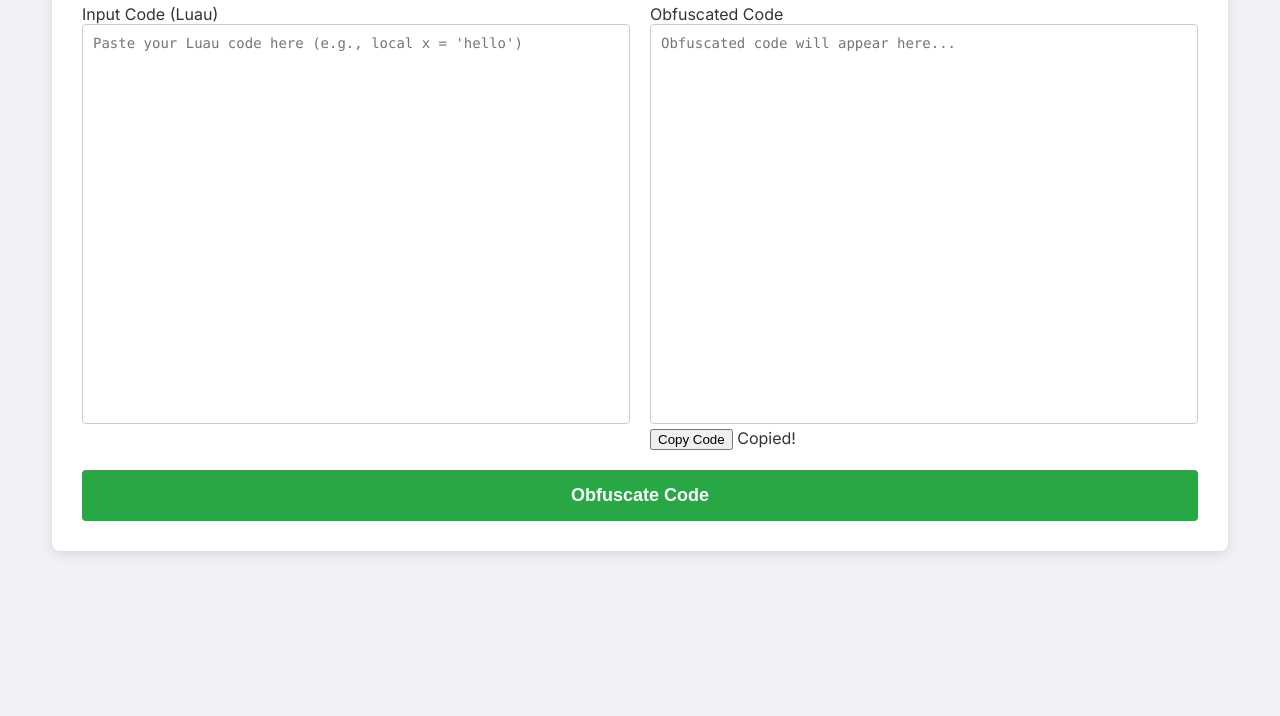
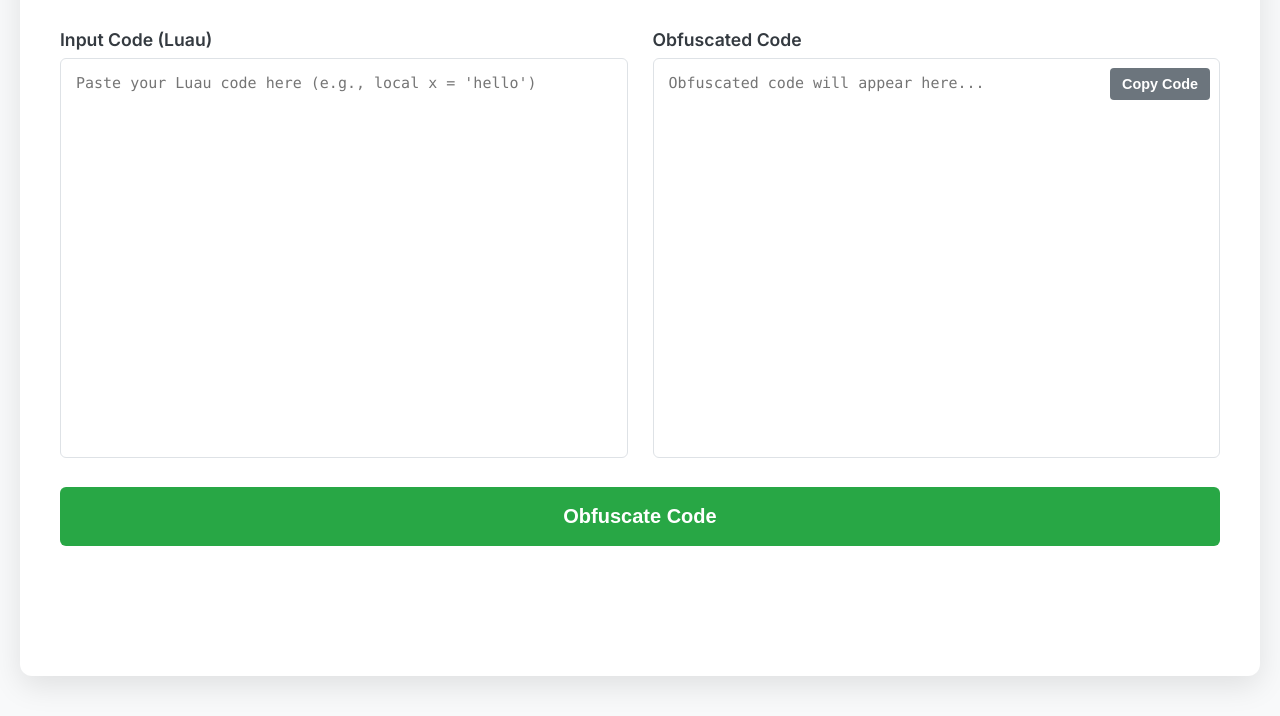
Before and after one commit to AzxerMan000/Axe-obfuscator-, a plain HTML site: page src/index.html in a window 1280 px wide. Shown: the part 164-880 px from the top of the page. Before the commit the page ends 800 px from the top, so only its background shows below. Drawn offline with Linux system fonts and the light colour scheme; a script that the page names is missing.

Commit message:
Update style.css

```diff
--- a/src/style.css
+++ b/src/style.css
@@ -1,68 +1,158 @@
+:root {
+    --primary-color: #007bff;
+    --success-color: #28a745;
+    --background-color: #f8f9fa;
+    --card-color: #ffffff;
+    --text-color: #343a40;
+    --border-color: #dee2e6;
+    --monospace-font: 'Consolas', 'Courier New', monospace;
+}
+
 body {
-    /* INTER FONT APPLIED HERE */
     font-family: 'Inter', sans-serif;
-    background-color: #f0f2f5;
-    color: #333;
+    background-color: var(--background-color);
+    color: var(--text-color);
     margin: 0;
-    padding: 20px;
+    padding: 40px 20px;
     display: flex;
     justify-content: center;
+    min-height: 100vh;
 }
 
 .container {
-    background-color: #fff;
-    padding: 30px;
-    border-radius: 8px;
-    box-shadow: 0 4px 12px rgba(0, 0, 0, 0.1);
-    width: 90%;
-    max-width: 1200px;
+    background-color: var(--card-color);
+    padding: 30px 40px;
+    border-radius: 12px;
+    box-shadow: 0 10px 30px rgba(0, 0, 0, 0.1);
+    width: 100%;
+    max-width: 1300px;
+}
+
+header {
+    text-align: center;
+    margin-bottom: 30px;
 }
 
 h1 {
-    text-align: center;
-    color: #007bff;
-    font-weight: 800; /* Use a heavier weight for the heading */
+    color: var(--primary-color);
+    font-weight: 800;
+    margin-bottom: 5px;
 }
 
-/* ... (other styling remains the same) ... */
+.note {
+    font-size: 0.9em;
+    color: #6c757d;
+}
 
+/* --- Input/Output Sections --- */
 .io-container {
     display: flex;
-    gap: 20px;
-    margin-bottom: 20px;
+    gap: 25px;
+    margin-bottom: 25px;
 }
 
-.input-section, .output-section {
+.code-section {
     flex: 1;
+    display: flex;
+    flex-direction: column;
+}
+
+label {
+    font-weight: 600;
+    margin-bottom: 8px;
+    font-size: 1.1em;
 }
 
 textarea {
     width: 100%;
     height: 400px;
-    padding: 10px;
-    border: 1px solid #ccc;
-    border-radius: 4px;
-    /* Keep a monospace font for code readability */
-    font-family: 'Consolas', 'Courier New', monospace;
-    font-size: 14px;
+    padding: 15px;
+    border: 1px solid var(--border-color);
+    border-radius: 6px;
+    font-family: var(--monospace-font);
+    font-size: 15px;
     resize: none;
     box-sizing: border-box;
+    transition: border-color 0.3s;
 }
 
-#obfuscateBtn {
+textarea:focus {
+    border-color: var(--primary-color);
+    outline: none;
+}
+
+/* --- Output Wrapper for Button Positioning --- */
+.output-wrapper {
+    position: relative;
+    flex-grow: 1;
+}
+
+.output-wrapper textarea {
+    padding-right: 120px; /* Space for the copy button */
+}
+
+/* --- Buttons --- */
+.primary-btn {
     display: block;
     width: 100%;
-    padding: 15px;
-    font-size: 18px;
-    background-color: #28a745;
+    padding: 18px;
+    font-size: 1.25em;
+    background-color: var(--success-color);
+    color: white;
+    border: none;
+    border-radius: 6px;
+    cursor: pointer;
+    font-weight: 600;
+    transition: background-color 0.3s, transform 0.1s;
+}
+
+.primary-btn:hover {
+    background-color: #218838;
+}
+
+.utility-btn {
+    position: absolute;
+    top: 10px;
+    right: 10px;
+    padding: 8px 12px;
+    background-color: #6c757d;
     color: white;
     border: none;
     border-radius: 4px;
     cursor: pointer;
-    transition: background-color 0.3s;
-    font-weight: 600; /* Use a medium weight for the button */
+    font-size: 0.9em;
+    font-weight: 600;
+    z-index: 10;
 }
 
-#obfuscateBtn:hover {
-    background-color: #218838;
+.utility-btn:hover {
+    background-color: #5a6268;
 }
+
+/* --- Feedback Message --- */
+.feedback {
+    position: absolute;
+    top: 10px;
+    right: 10px;
+    padding: 8px 12px;
+    background-color: var(--success-color);
+    color: white;
+    border-radius: 4px;
+    font-size: 0.9em;
+    font-weight: 600;
+    opacity: 0;
+    transition: opacity 0.3s;
+    pointer-events: none;
+    z-index: 11;
+}
+
+/* --- Responsiveness for smaller screens --- */
+@media (max-width: 900px) {
+    .io-container {
+        flex-direction: column;
+    }
+
+    .container {
+        padding: 20px;
+    }
+}
```
